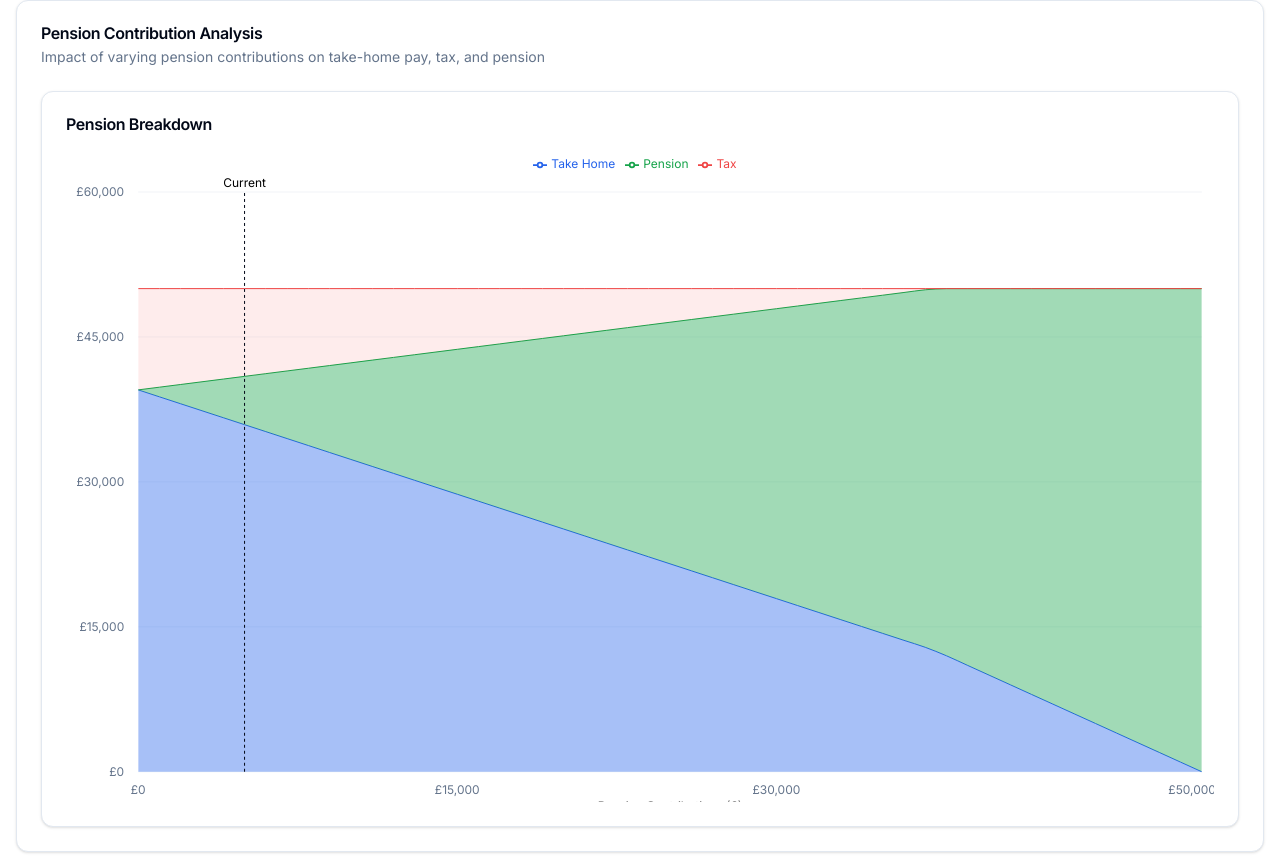
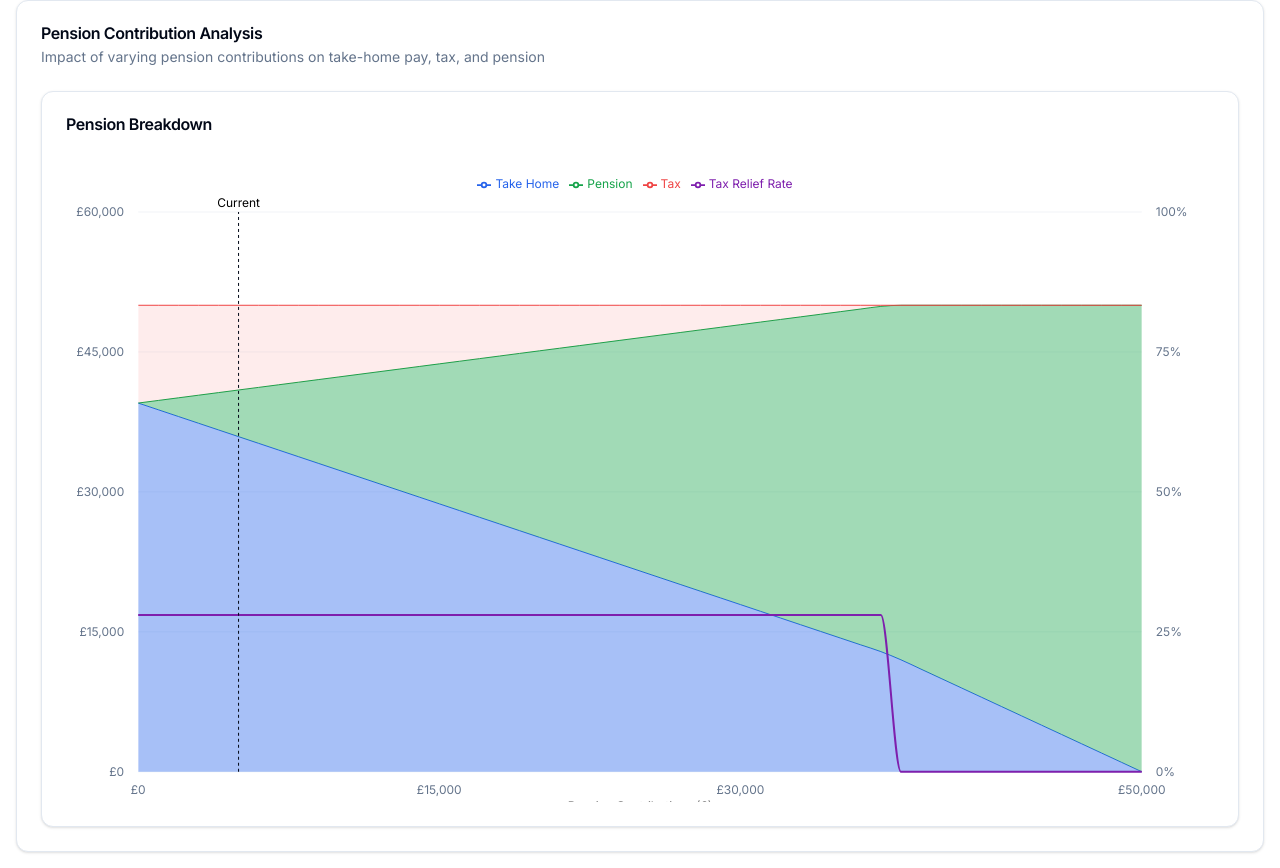
Before and after one commit to FranciscoMoretti/uk-pension-contributions-calculator, a Next.js app: page / in a window 1280 px wide. Shown: the part 877-1745 px from the top of the page. Built offline with nearby package versions, Linux system fonts and the light colour scheme.

Commit message:
progress showing tax relief rate

```diff
--- a/src/app/globals.css
+++ b/src/app/globals.css
@@ -38,6 +38,7 @@
     --chart-1: 221.2 83.2% 53.3%;
     --chart-2: 0 84.2% 60.2%;
     --chart-3: 142.1 76.2% 36.3%;
+    --chart-4: 280 70% 40%;
   }
 
   .dark {
@@ -73,6 +74,7 @@
     --chart-1: 221.2 83.2% 53.3%;
     --chart-2: 0 84.2% 60.2%;
     --chart-3: 142.1 76.2% 36.3%;
+    --chart-4: 280 70% 40%;
   }
 }
 
--- a/src/components/PensionChart.tsx
+++ b/src/components/PensionChart.tsx
@@ -8,13 +8,14 @@ import {
   YAxis,
   Legend,
   ReferenceLine,
+  Line,
+  ComposedChart,
 } from "recharts";
 import { Card, CardContent, CardHeader, CardTitle } from "@/components/ui/card";
 import {
   ChartConfig,
   ChartContainer,
   ChartTooltip,
-  ChartTooltipContent,
 } from "@/components/ui/chart";
 
 interface ChartData {
@@ -22,6 +23,7 @@ interface ChartData {
   takeHome: number;
   tax: number;
   pensionContribution: number;
+  marginalRelief: number;
 }
 
 const chartConfig = {
@@ -37,6 +39,10 @@ const chartConfig = {
     label: "Tax",
     color: "hsl(var(--chart-2))",
   },
+  marginalRelief: {
+    label: "Tax Relief Rate",
+    color: "hsl(var(--chart-4))",
+  },
 } satisfies ChartConfig;
 
 export function PensionChart({
@@ -46,7 +52,6 @@ export function PensionChart({
   data: ChartData[];
   currentPension: number;
 }) {
-  // Get the maximum pension value from the data
   const maxPension = Math.max(...data.map(d => d.pension));
 
   return (
@@ -56,7 +61,7 @@ export function PensionChart({
       </CardHeader>
       <CardContent>
         <ChartContainer config={chartConfig}>
-          <AreaChart data={data} margin={{ left: 12, right: 12 }} height={400}>
+          <ComposedChart data={data} margin={{ left: 12, right: 12, top: 20 }} height={400}>
             <CartesianGrid vertical={false} />
             <XAxis
               dataKey="pension"
@@ -73,10 +78,20 @@ export function PensionChart({
               tickFormatter={(value) => `£${value.toLocaleString()}`}
             />
             <YAxis
+              yAxisId="left"
               tickLine={false}
               axisLine={false}
               tickMargin={8}
               tickFormatter={(value) => `£${value.toLocaleString()}`}
+            />
+            <YAxis
+              yAxisId="right"
+              orientation="right"
+              tickLine={false}
+              axisLine={false}
+              tickMargin={8}
+              domain={[0, 100]}
+              tickFormatter={(value) => `${value}%`}
             />
             <ChartTooltip
               content={({ active, payload }) => {
@@ -86,7 +101,10 @@ export function PensionChart({
                     <div className="text-sm font-medium">
                       Contributing £{payload[0]?.payload.pension.toLocaleString()}
                     </div>
-                    {payload.map((entry: any) => (
+                    <div className="text-sm font-medium text-muted-foreground">
+                      Tax Relief Rate: {payload.find(p => p.name === 'marginalRelief')?.value}%
+                    </div>
+                    {payload.filter(entry => entry.name !== 'marginalRelief').map((entry: any) => (
                       <div
                         key={entry.name}
                         className="flex items-center gap-2 text-sm w-full justify-between"
@@ -122,6 +140,7 @@ export function PensionChart({
             />
 
             <Area
+              yAxisId="left"
               dataKey="takeHome"
               stackId="a"
               type="monotone"
@@ -130,6 +149,7 @@ export function PensionChart({
               fillOpacity={0.4}
             />
             <Area
+              yAxisId="left"
               dataKey="pensionContribution"
               stackId="a"
               type="monotone"
@@ -138,6 +158,7 @@ export function PensionChart({
               fillOpacity={0.4}
             />
             <Area
+              yAxisId="left"
               dataKey="tax"
               stackId="a"
               type="monotone"
@@ -145,8 +166,17 @@ export function PensionChart({
               stroke="var(--color-tax)"
               fillOpacity={0.1}
             />
+            <Line
+              yAxisId="right"
+              type="monotone"
+              dataKey="marginalRelief"
+              stroke="var(--color-marginalRelief)"
+              strokeWidth={2}
+              dot={false}
+            />
             <ReferenceLine
               x={currentPension}
+              yAxisId="left"
               stroke="hsl(var(--foreground))"
               strokeDasharray="3 3"
               label={{
@@ -162,7 +192,7 @@ export function PensionChart({
                 chartConfig[value as keyof typeof chartConfig].label
               }
             />
-          </AreaChart>
+          </ComposedChart>
         </ChartContainer>
       </CardContent>
     </Card>
--- a/src/utils/taxCalculations.ts
+++ b/src/utils/taxCalculations.ts
@@ -79,6 +79,20 @@ export function calculateTax(grossSalary: number, pensionContribution: number) {
   };
 }
 
+export function calculateMarginalRelief(grossSalary: number, pensionContribution: number) {
+  // Calculate tax with current contribution
+  const current = calculateTax(grossSalary, pensionContribution);
+
+  // Calculate tax with £1 more contribution
+  const withExtra = calculateTax(grossSalary, pensionContribution + 1);
+
+  // The marginal relief is how much less you pay in tax for that £1
+  const taxDifference = current.totalTax - withExtra.totalTax;
+
+  // Return as a percentage (e.g., 0.4 for 40% relief)
+  return taxDifference;
+}
+
 export function generateChartData(grossSalary: number, pensionContribution: number) {
   const data = [];
   const maxContribution = Math.min(grossSalary, 60000);
@@ -87,22 +101,26 @@ export function generateChartData(grossSalary: number, pensionContribution: numb
   // Generate points from 0 to maxContribution
   for (let pension = 0; pension <= maxContribution; pension += step) {
     const { netTakeHome, totalTax } = calculateTax(grossSalary, pension);
+    const marginalRelief = calculateMarginalRelief(grossSalary, pension);
     data.push({
       pension,
       takeHome: netTakeHome,
       tax: totalTax,
       pensionContribution: pension,
+      marginalRelief: Math.round(marginalRelief * 100), // Convert to percentage
     });
   }
 
   // Add gross salary point if it's not already included and is less than maxContribution
   if (grossSalary <= maxContribution && grossSalary % step !== 0) {
     const { netTakeHome, totalTax } = calculateTax(grossSalary, grossSalary);
+    const marginalRelief = calculateMarginalRelief(grossSalary, grossSalary);
     const newPoint = {
       pension: grossSalary,
       takeHome: netTakeHome,
       tax: totalTax,
       pensionContribution: grossSalary,
+      marginalRelief: Math.round(marginalRelief * 100),
     };
 
     // Find the correct position to insert the point
@@ -118,11 +136,13 @@ export function generateChartData(grossSalary: number, pensionContribution: numb
   if (pensionContribution > 0 && pensionContribution <= maxContribution) {
     if (!data.some(point => point.pension === pensionContribution)) {
       const { netTakeHome, totalTax } = calculateTax(grossSalary, pensionContribution);
+      const marginalRelief = calculateMarginalRelief(grossSalary, pensionContribution);
       const newPoint = {
         pension: pensionContribution,
         takeHome: netTakeHome,
         tax: totalTax,
         pensionContribution,
+        marginalRelief: Math.round(marginalRelief * 100),
       };
 
       // Find the correct position to insert the point
```
